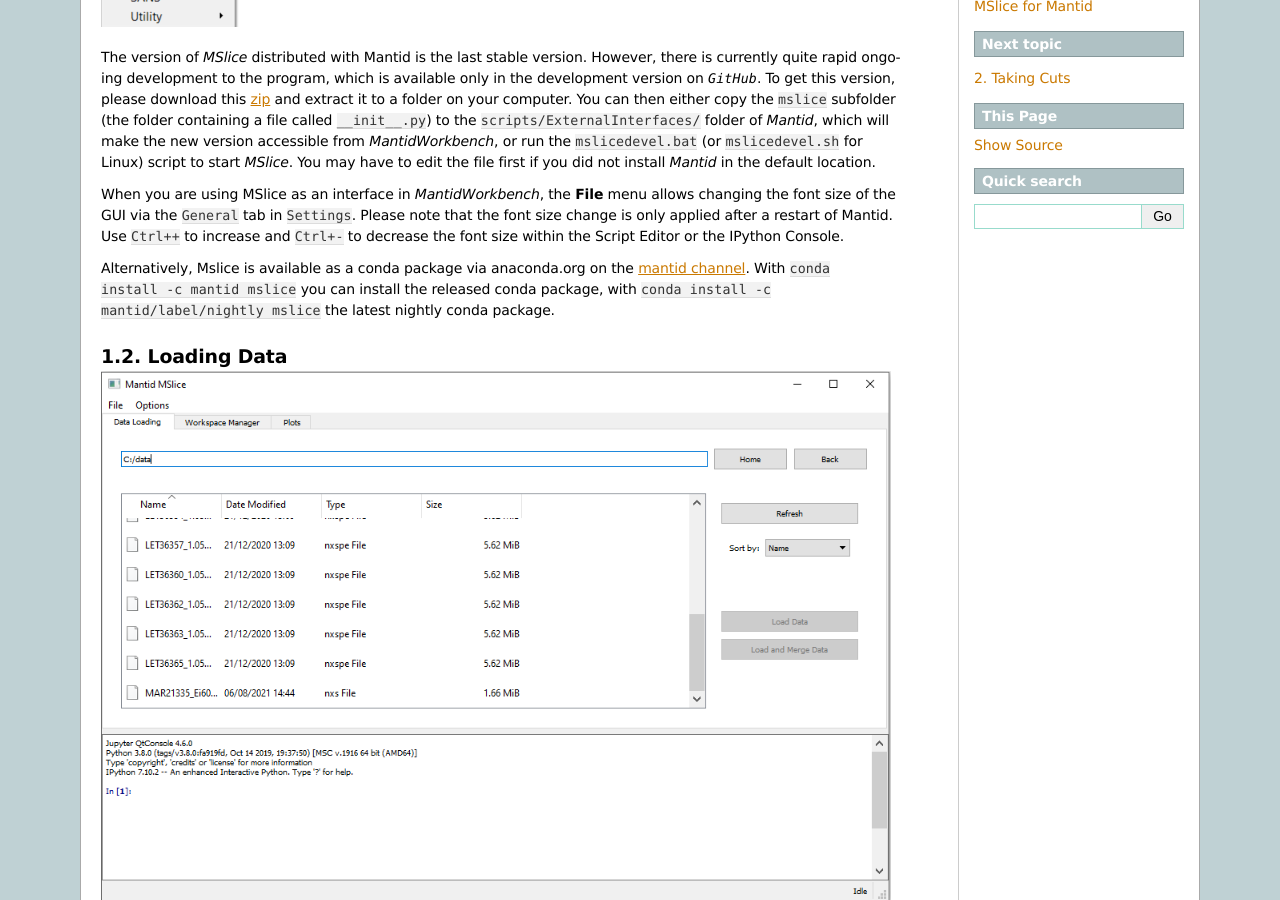
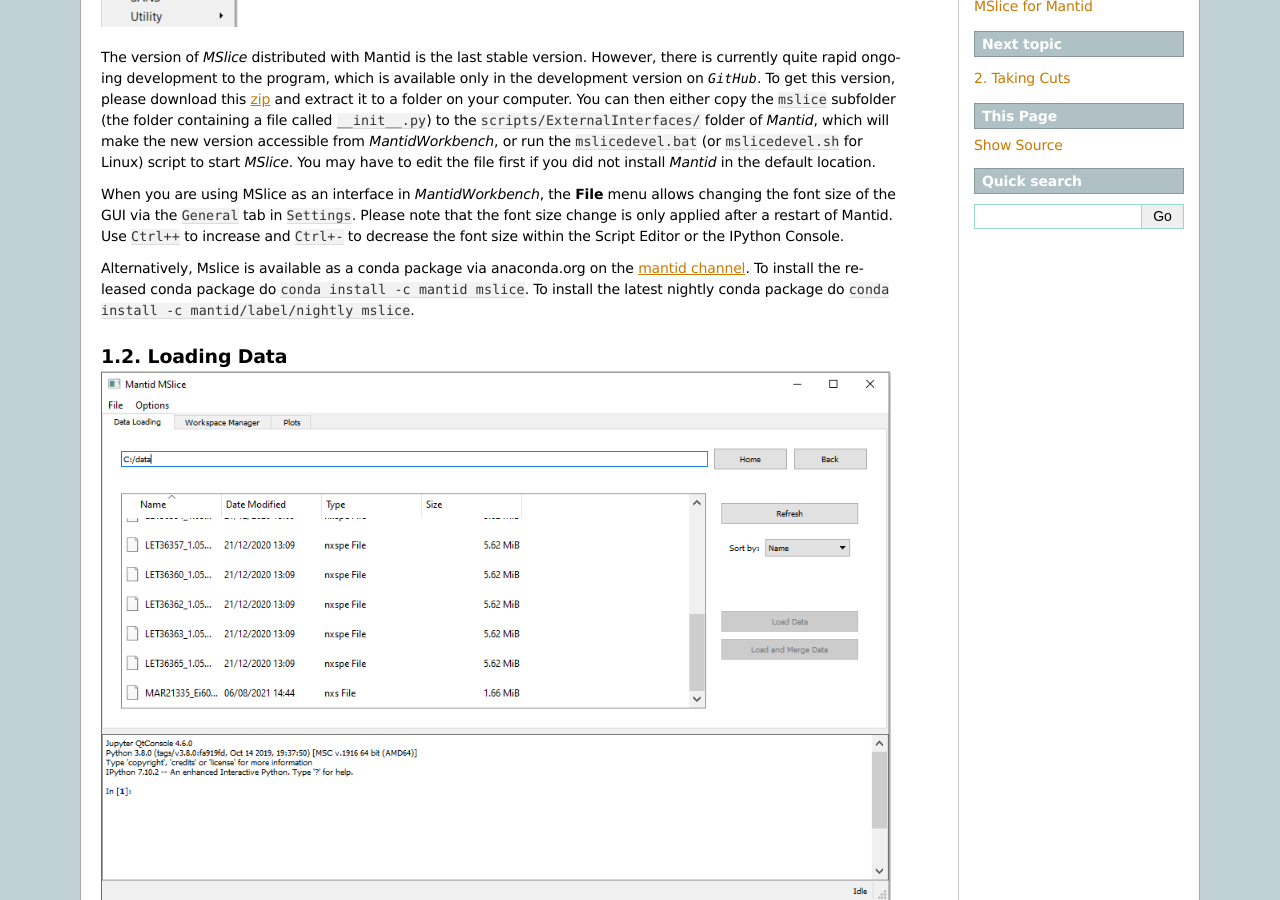
Before and after one commit to mantidproject/mslice, a Sphinx documentation site: the page built from docs/source/quickstart.rst, in a window 1280 px wide and 900 px high, scrolled down 358 px. Built offline with Sphinx 7.4.7, drawn with Linux system fonts in a browser that asks for light colours; formulas are drawn with MathJax 3.

Commit message:
Updated according to review comments

```diff
--- a/docs/source/quickstart.rst
+++ b/docs/source/quickstart.rst
@@ -21,8 +21,8 @@
 increase and ``Ctrl+-`` to decrease the font size within the Script Editor or the IPython Console.
 
 Alternatively, Mslice is available as a conda package via anaconda.org on the `mantid channel <https://anaconda.org/mantid/mslice>`_.
-With ``conda install -c mantid mslice`` you can install the released conda package, with ``conda install -c mantid/label/nightly mslice``
-the latest nightly conda package.
+To install the released conda package do ``conda install -c mantid mslice``.
+To install the latest nightly conda package do ``conda install -c mantid/label/nightly mslice``.
 
 Loading Data
 ------------
```
Also changed, not shown: README.md (+2 -2 lines).
